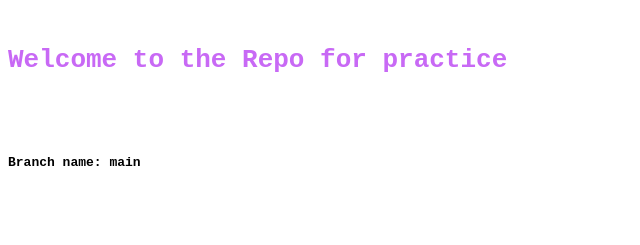
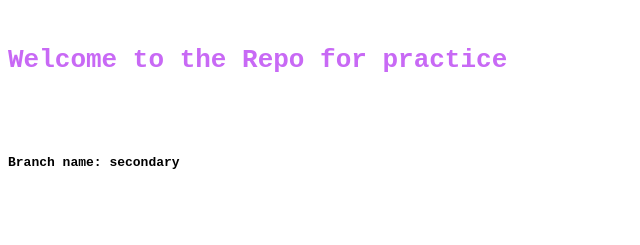
Before and after one commit to abuabddullah/repo-for-practice, a plain HTML site: page index.html in a window 1280 px wide. Shown: the top 245 px of the page, 0-640 px from the left. Drawn offline with Linux system fonts and the light colour scheme.

Commit message:
commited again before meeting

```diff
--- a/index.html
+++ b/index.html
@@ -11,7 +11,7 @@
     <pre>
         <h1>Welcome to the Repo for practice</h1>
 
-        <h4><strong>Branch name: main</strong></h4>
+        <h4><strong>Branch name: secondary</strong></h4>
         <ol>
             <li>First change adding list item 1</li>
             <li><h2>I am now on <b>secondary-branch</b></h2></li>
```
Also changed, not shown: 1 other file.
